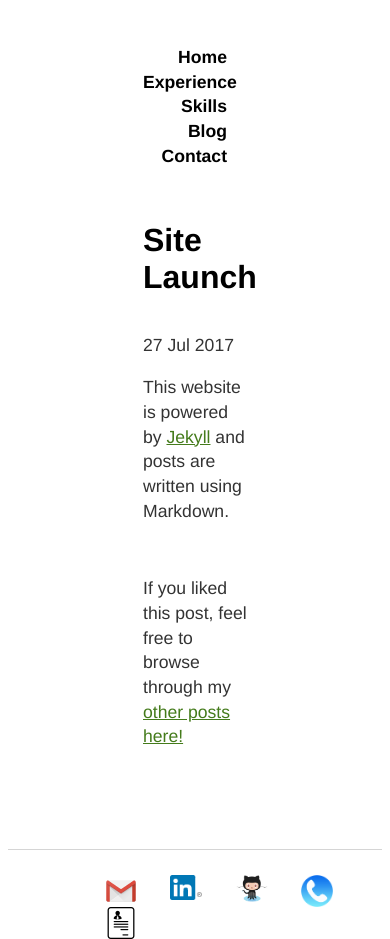
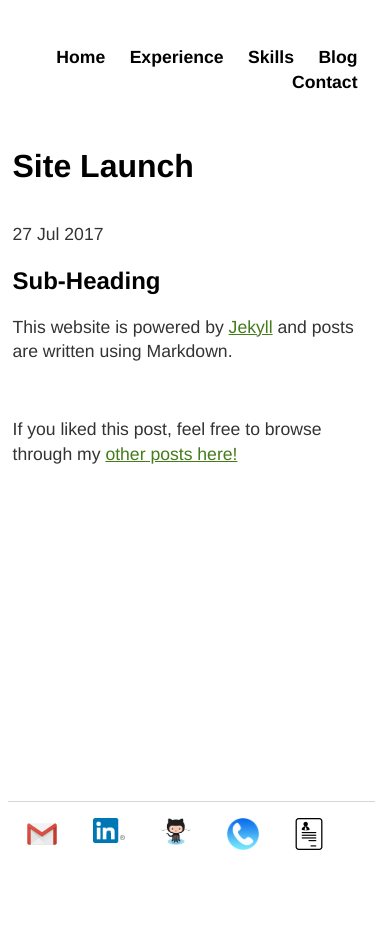
Before and after one commit to ercreager/ercreager.github.io, a Jekyll site: the page built from _posts/2017-07-27-site-launch.md, in a window 390 px wide. Built offline with Jekyll 4.4.1, drawn with Linux system fonts in a browser that asks for light colours; after the commit the page ends 900 px from its top, so only the background shows below that.

Commit message:
Edit blog post on github pages

```diff
--- a/_posts/2017-07-27-site-launch.md
+++ b/_posts/2017-07-27-site-launch.md
@@ -3,5 +3,6 @@
 title: "Site Launch"
 date: 2017-07-27
 ---
+<h2 class="h2-post">Sub-Heading</h2>
 
 This website is powered by [Jekyll](http://jekyllrb.com) and posts are written using Markdown.
--- a/css/main.css
+++ b/css/main.css
@@ -1,10 +1,3 @@
-/*
-@media only screen and (max-width : 480px) {
-  body{
-  background-color: blue;
-  }
-}
-*/
 html, body {
     font-family:'Helvetica', 'Arial', 'Sans-Serif';
 }
@@ -30,13 +23,14 @@
 nav ul li {
     display: inline;
     margin-right: 20px;
-
 }
 nav ul li a {
     color: #000000;
     text-decoration: none;
 }
-
+footer img {
+  margin-right: 0;
+}
 footer ul li{
     display: inline;
     text-align: left;
@@ -96,3 +90,33 @@
     float: left;
     padding-right: 2%;
 }
+
+
+@media only screen and (max-width : 480px) {
+  #homepagePhoto {
+    float: none;
+    width: 80%;
+    margin-left: 9%;
+  }
+  #body{
+      margin: 5vh 0.5vh 0vh 0.5vh;
+    }
+    #footer{
+        width: 98%;
+        margin: 0 0 0 0;
+        padding: 0 0 0 0;
+        display: flex;
+        justify-content: space-between;
+
+      }
+      footer{
+        margin: 0 auto 0 auto;
+        margin-left: 2vh;
+        padding: 0 0 0 0;
+        width: 100%;
+      }
+      .social-media-icon {
+        padding-right: 0;
+      }
+
+}
```
Also changed, not shown: _posts/2017-08-02-reasons-to-choose-github-pages.md (added, +46 -0 lines).
